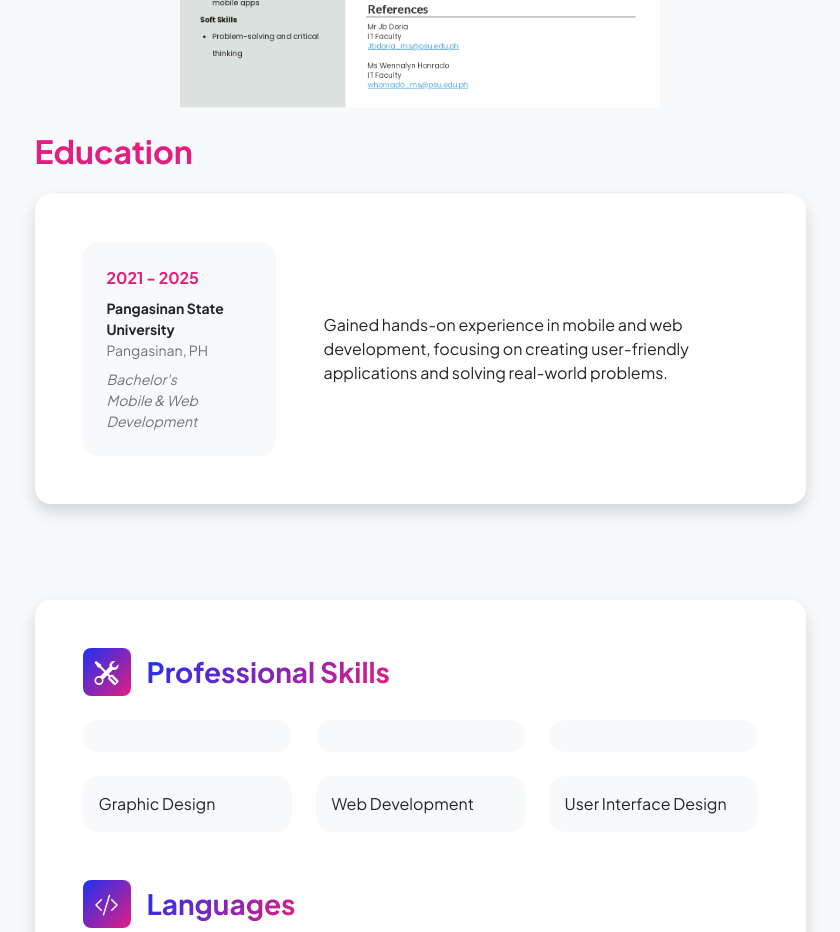
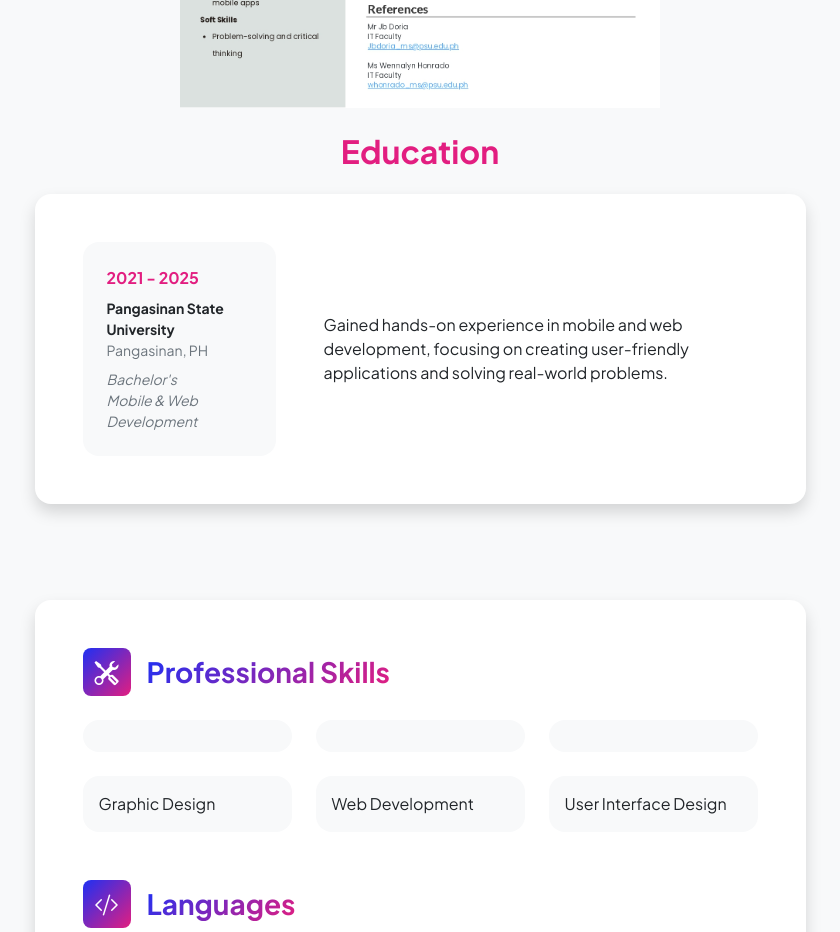
Before and after one commit to Yolyn01/roe, a plain HTML site: page resume.html in a window 1280 px wide. Shown: the part 880-1812 px from the top of the page, without its empty margins (220-1060 px from the left). Drawn offline with nearby package versions, Linux system fonts and the light colour scheme.

Commit message:
Update resume.html

```diff
--- a/resume.html
+++ b/resume.html
@@ -149,7 +149,7 @@
             </section>
             <!-- Education Section-->
             <section>
-              <h2 class="text-secondary fw-bolder mb-4">Education</h2>
+             <center><h2 class="text-secondary fw-bolder mb-4">Education</h2></center>
               <!-- Education Card 1-->
               <div class="card shadow border-0 rounded-4 mb-5">
                 <div class="card-body p-5">
```
